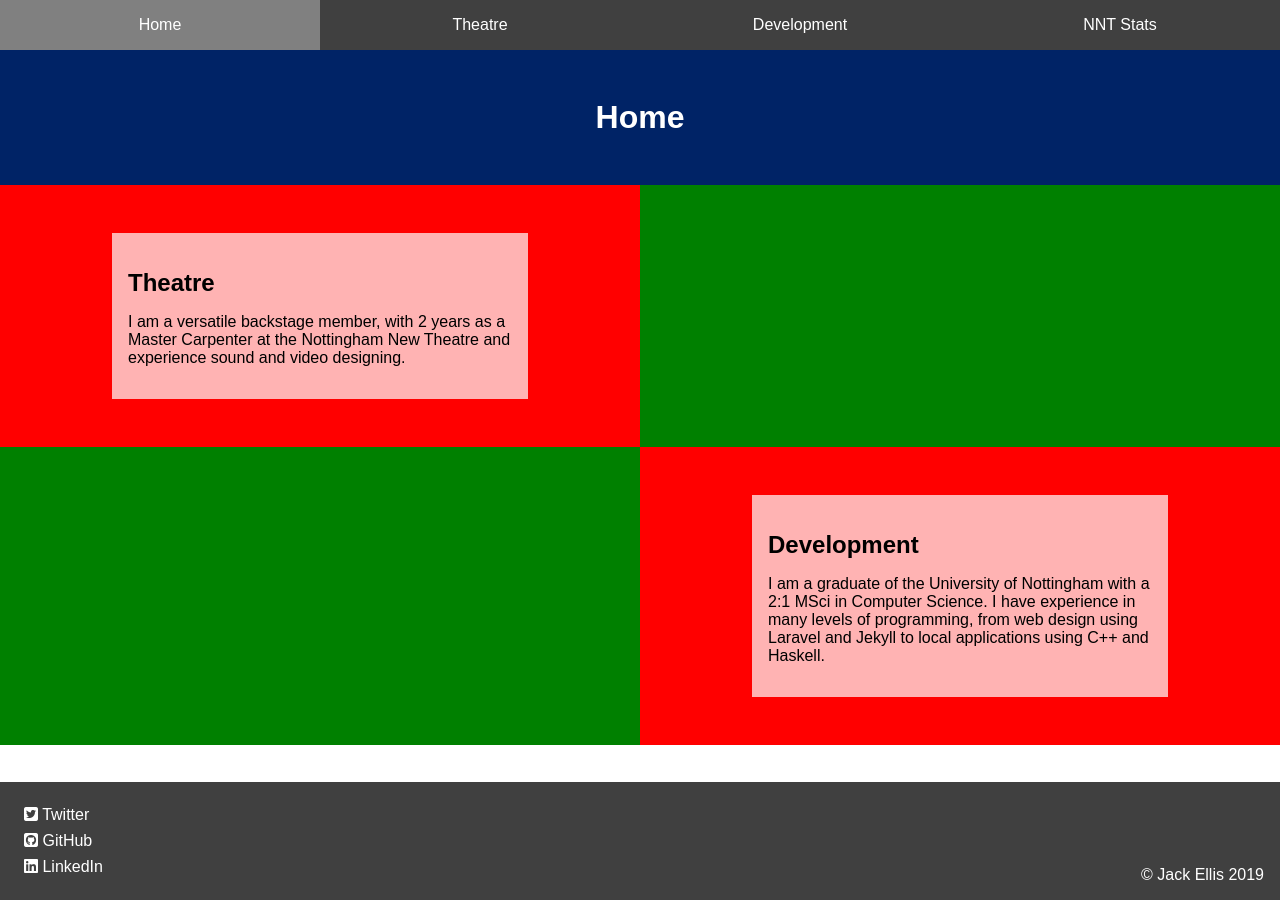
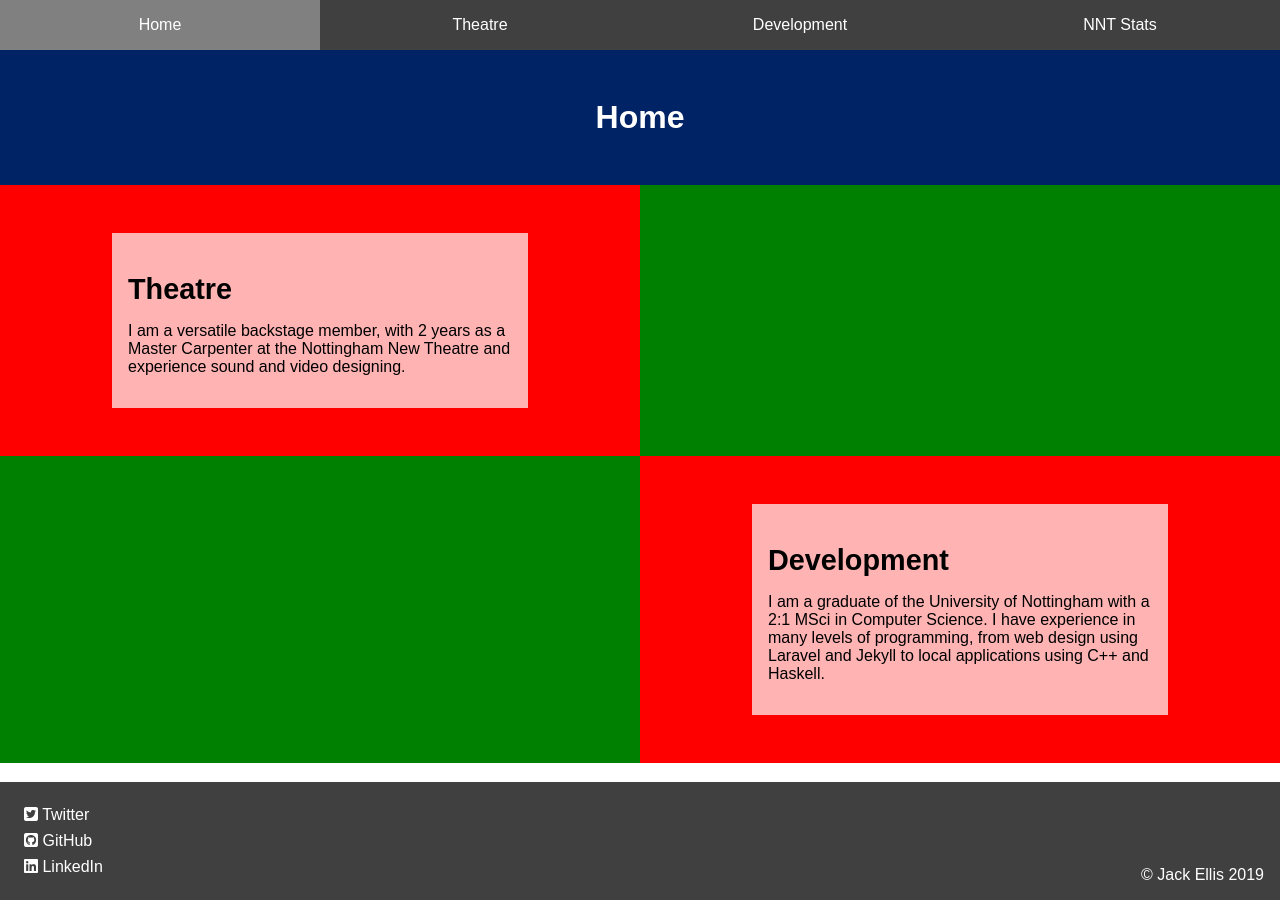
Before and after one commit to GingertronMk1/gingertronmk1.github.io, a Jekyll site: the page built from index.html, in a window 1280 px wide. Built offline with Jekyll 4.4.1, drawn with Linux system fonts in a browser that asks for light colours; nearby versions of some CDN libraries.

Commit message:
Standardised font sizes for things

```diff
--- a/_sass/body.scss
+++ b/_sass/body.scss
@@ -5,6 +5,7 @@
   overflow-x: hidden;
   margin: 0;
   padding: 0;
+  font-size: 16px;
 }
 
 body {
@@ -46,3 +47,31 @@
     margin: auto;
   }
 }
+
+h1 {
+  font-size: 2rem;
+}
+
+h2 {
+  font-size: 1.8rem;
+}
+
+h3 {
+  font-size: 1.6rem;
+}
+
+h4 {
+  font-size: 1.4rem;
+}
+
+h5 {
+  font-size: 1.2rem;
+}
+
+h6 {
+  font-size: 1rem;
+}
+
+p {
+  font-size: 1rem;
+}
```
